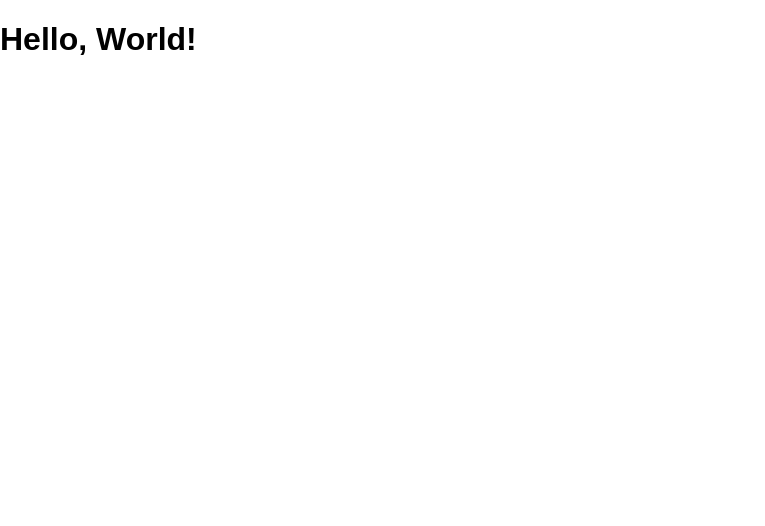
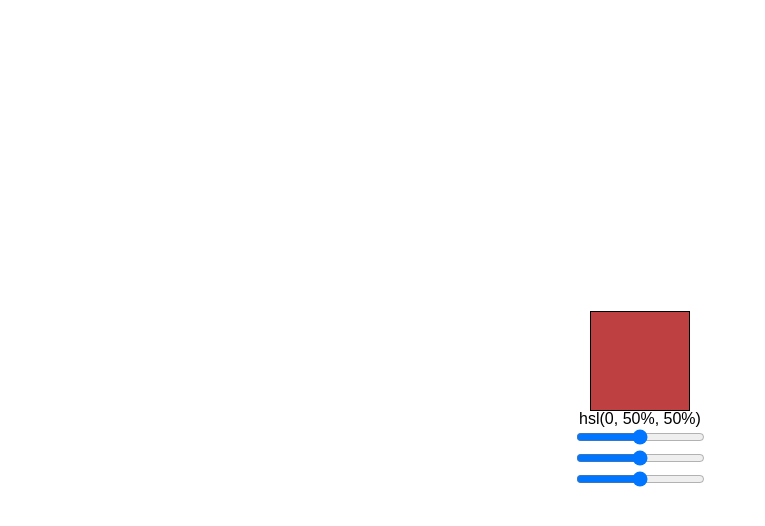
Before and after one commit to klockey/color-picker-react, a React app: page / in a window 1280 px wide. Shown: the whole page, without its empty margins (0-765 px from the left). Built offline with nearby package versions, Linux system fonts and the light colour scheme; some packages are replaced by stand-ins of ours.

Commit message:
react color picker first submit

```diff
--- a/src/components/App.js
+++ b/src/components/App.js
@@ -1,10 +1,42 @@
 import React, { Component } from 'react'
+import Slider from './Slider'
 
 class App extends Component {
+  state = {
+    hueVal: 0,
+    satVal: 50,
+    lightVal: 50
+  }
+
+  x = (val) => {
+    this.setState({
+      hueVal: val
+    })
+  }
+
+  y = (val) => {
+    this.setState({
+      satVal: val
+    })
+  }
+
+  z = (val) => {
+    this.setState({
+      lightVal: val
+    })
+  }
+
   render () {
-    return <div>
-      <h1>Hello, World!</h1>
-    </div>
+    const color = `hsl(${this.state.hueVal}, ${this.state.satVal}%, ${this.state.lightVal}%)`
+    return (
+      <div className='container'>
+        <div className='swatch' style={{backgroundColor: color}} />
+        <div className='number'>{color}</div>
+        <Slider change={this.x} />
+        <Slider change={this.y} />
+        <Slider change={this.z} />
+      </div>
+    )
   }
 }
 
--- /dev/null
+++ b/src/components/Slider.js
@@ -0,0 +1,17 @@
+import React, { Component } from 'react'
+
+class Slider extends Component {
+  _change = (event) => {
+    this.props.change(event.target.value)
+  }
+
+  render () {
+    return (
+      <div>
+        <input type='range' onChange={this._change} />
+      </div>
+    )
+  }
+}
+
+export default Slider
--- a/src/styles/screen.scss
+++ b/src/styles/screen.scss
@@ -1,13 +1,32 @@
-@import 'utility';
-
-$base-text-size: 16px;
-$base-font-family: sans-serif;
-
 html {
-  @include full-height;
+  text-size-adjust: 100%;
+  height: 100%;
 }
 
 body {
   margin: 0;
-  font: $base-text-size / 1 $base-font-family;
+  font: 16px / 1 sans-serif;
+  min-height: 100%;
+  display: flex;
+  justify-content: center;
+  align-items: center;
 }
+
+.colorInput {
+  display: block;
+  margin-left: auto;
+  margin-right: auto;
+}
+
+.swatch {
+  width: 100px;
+  height: 100px;
+  border: 1px solid black;
+  box-sizing: border-box;
+}
+
+.container {
+  display: flex;
+  align-items: center;
+  flex-direction: column;
+}
```
Also changed, not shown: 1 other file.
